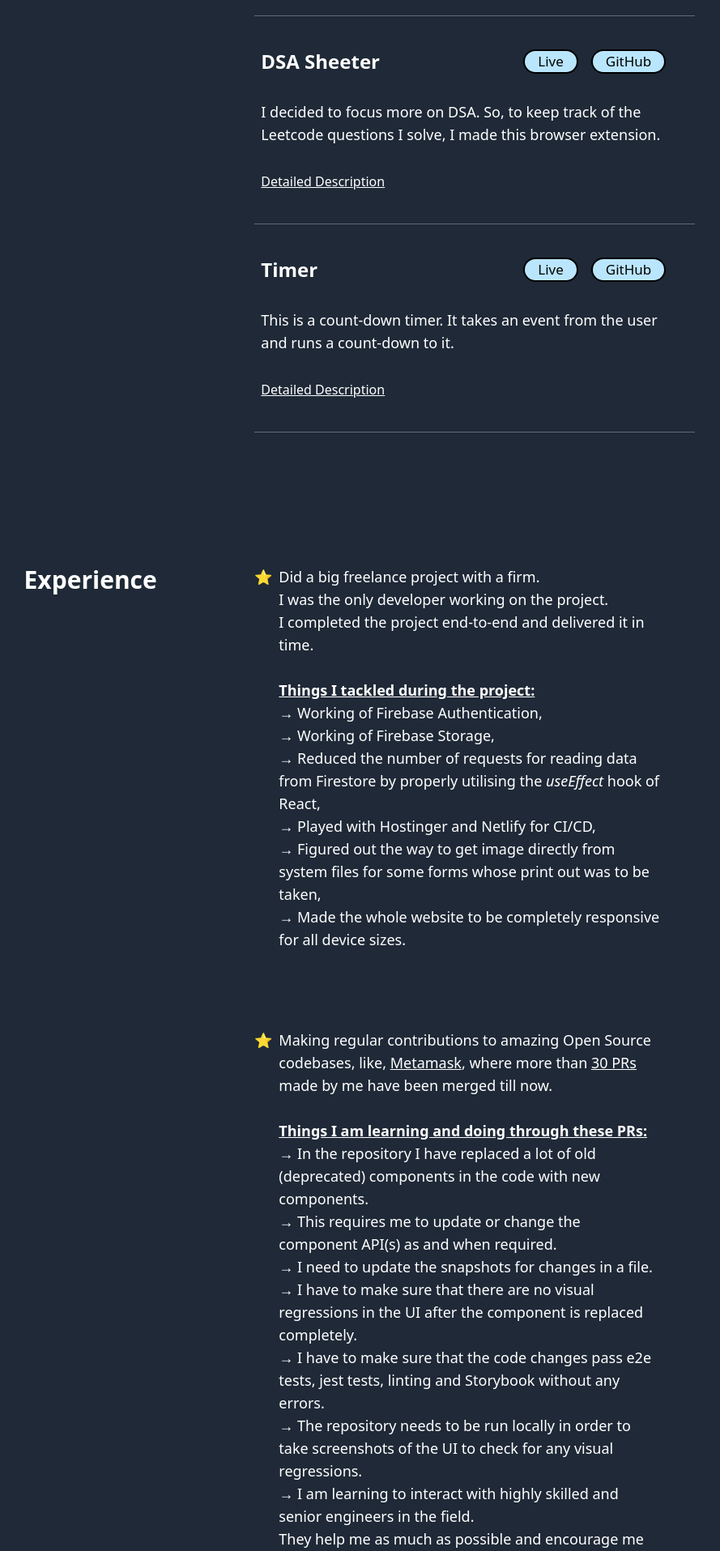
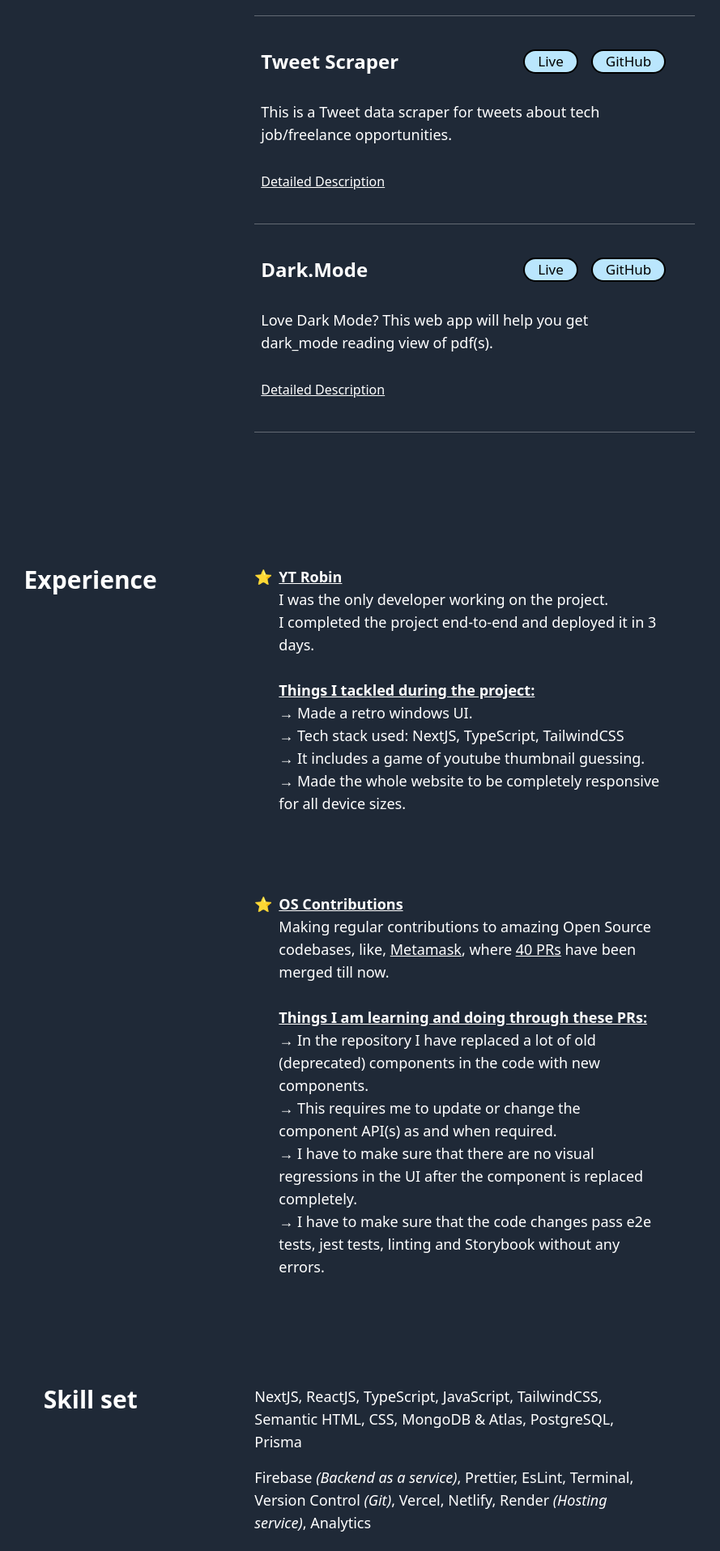
Before and after one commit to PrgrmrHarshShukla/Portfolio, a React (Vite) app in the folder client/: page / in a window 1280 px wide. Shown: the part 1780-3695 px from the top of the page at 81% size, without its empty margins (123-1012 px from the left). Built offline with nearby package versions, Linux system fonts and the light colour scheme.

Commit message:
Major updates

```diff
--- a/client/src/components/Experience.jsx
+++ b/client/src/components/Experience.jsx
@@ -13,17 +13,19 @@ function Experience(props) {
          <div className="flex flex-row gap-2">
            <div className="">⭐</div>
            <div>
-            <p>Did a big freelance project with a firm.</p>
+            <a href="https://www.ytrobin.com" target="_blank">
+              <p className='font-bold underline'>YT Robin</p>
+            </a>
             <p>I was the only developer working on the project.</p>
-            <p>I completed the project end-to-end and delivered it in time.</p>
+            <p>I completed the project end-to-end and deployed it in 3 days.</p>
             <br />
             <p className="font-semibold"><u>Things I tackled during the project:</u></p>
             <ul>
-              <li>→ Working of Firebase Authentication,</li>
-              <li>→ Working of Firebase Storage,</li>
-              <li>→ Reduced the number of requests for reading data from Firestore by properly utilising the <i>useEffect</i> hook of React,</li>
-              <li>→ Played with Hostinger and Netlify for CI/CD,</li>
-              <li>→ Figured out the way to get image directly from system files for some forms whose print out was to be taken,</li>
+              <li>→ Made a retro windows UI.</li>
+              <li>→ Tech stack used: NextJS, TypeScript, TailwindCSS</li>
+              <li>→ It includes a game of youtube thumbnail guessing.</li>
+              {/* <li>→ Played with Hostinger and Netlify for CI/CD,</li> */}
+              {/* <li>→ Figured out the way to get image directly from system files for some forms whose print out was to be taken,</li> */}
               <li>→ Made the whole website to be completely responsive for all device sizes.</li>
             </ul>
            </div>
@@ -31,27 +33,30 @@ function Experience(props) {
          <div className="flex flex-row gap-2">
            <div className="">⭐</div>
            <div>
-            <p>Making regular contributions to amazing Open Source codebases, like, <a href="https://github.com/MetaMask/metamask-extension"><u>Metamask</u></a>, where more than <u><a href="https://github.com/PrgrmrHarshShukla">30 PRs</a></u> made by me have been merged till now.</p>
+            <a href="https://github.com/pulls?q=is%3Aopen+is%3Apr+author%3APrgrmrHarshShukla+archived%3Afalse+is%3Aclosed+is%3Amerged" target="_blank">
+              <p className='font-bold underline'>OS Contributions</p>
+            </a>
+            <p>Making regular contributions to amazing Open Source codebases, like, <a href="https://github.com/MetaMask/metamask-extension"><u>Metamask</u></a>, where <u><a href="https://github.com/PrgrmrHarshShukla">40 PRs</a></u> have been merged till now.</p>
             <br />
             <p className="font-semibold"><u>Things I am learning and doing through these PRs:</u></p>
             <p>→ In the repository I have replaced a lot of old (deprecated) components in the code with new components.</p>
             <p>→ This requires me to update or change the component API(s) as and when required.</p>
-            <p>→ I need to update the snapshots for changes in a file.</p>
+            {/* <p>→ I need to update the snapshots for changes in a file.</p> */}
             <p>→ I have to make sure that there are no visual regressions in the UI after the component is replaced completely.</p>
             <p>→ I have to make sure that the code changes pass e2e tests, jest tests, linting and Storybook without any errors.</p>
-            <p>→ The repository needs to be run locally in order to take screenshots of the UI to check for any visual regressions.</p>
-            <p>→ I am learning to interact with highly skilled and senior engineers in the field.</p>
-            <p>They help me as much as possible and encourage me to figure out most of the things myself.</p>
+            {/* <p>→ The repository needs to be run locally in order to take screenshots of the UI to check for any visual regressions.</p> */}
+            {/* <p>→ I am learning to interact with highly skilled and senior engineers in the field.</p> */}
+            {/* <p>They help me as much as possible and encourage me to figure out most of the things myself.</p> */}
            </div>
          </div>
 
-         <div className="flex flex-row gap-2">
+         {/* <div className="flex flex-row gap-2">
            <div className="">⭐</div>
            <div>
             <p>Doing freelancing remotely and working on client projects.</p>
             <span>These projects give me regular practice of the concepts I learned long ago and give me the much needed real world experience.</span>
            </div>
-         </div>
+         </div>              */}
 
        </div>
 
--- a/client/src/components/ProjectData.jsx
+++ b/client/src/components/ProjectData.jsx
@@ -24,6 +24,20 @@ export default [
       ]
    },
    {
+      name: "YT Robin",
+      live: "https://www.ytrobin.com",
+      repo: "https://github.com/PrgrmrHarshShukla/yt_robin",
+      desc: "Enjoy the YouTube Thumbnail guessing game with the retro Windows UI.",
+      details: [
+         "This original idea belongs to Aadil Verma.",
+         "I created it end-to-end in 3 days.",
+         "I dealt with a lot of state updations, backend calls optimally in the main game page.",
+         "Takled them with proper use of useEffect and useState.",
+         "I can say I learnt these concepts mainly by doing.",
+         "Made it responsive across all devices."
+      ]
+   },
+   {
       name: "Scalable DB",
       live: "https://scalables.netlify.app",
       repo: "https://github.com/PrgrmrHarshShukla/scalableDB",
@@ -39,6 +53,18 @@ export default [
       ]
    },
    {
+      name: "Tweet Scraper",
+      live: "https://github.com/PrgrmrHarshShukla/scraper",
+      repo: "https://github.com/PrgrmrHarshShukla/scraper",
+      desc: "This is a Tweet data scraper for tweets about tech job/freelance opportunities.",
+      details: [
+         "This idea belongs to Harsh Agrawal.",
+         "It uses headless browser from scraping library Puppeteer to scrap tweet content.",
+         "And, OpenAI API to extract data from it and store in a PostgreSQL database.",
+         "Tech Stack: Next.js, TypeScript, TailwindCSS and PostgreSQL"
+      ]
+   },
+   {
       name: "Dark.Mode",
       live: "https://dark-mode-pdf.netlify.app",
       repo: "https://dark-mode-pdf.netlify.app",
@@ -50,19 +76,19 @@ export default [
          "Just pick a pdf from your local filesystem and get our beloved dark mode in reading view for it."
       ]
    },
-   {
-      name: "DSA Sheeter",
-      live: "https://github.com/PrgrmrHarshShukla/DSA_Sheeter",
-      repo: "https://github.com/PrgrmrHarshShukla/DSA_Sheeter",
-      desc: "I decided to focus more on DSA. So, to keep track of the Leetcode questions I solve, I made this browser extension.",
-      details: [
-         'This is a browser extension.',
-         "I thought of making this to keep track of the DSA questions I solve in the process of learning DSA.",
-         "It has a very minimal UI.",
-         "It just has a simple button to add the current question name and its link that helps you to access them whenever you want.",
-         "You will find a pic of its UI on GitHub README, as it has not yet been published to Chrome Web Store."
-      ]
-   },
+   // {
+   //    name: "DSA Sheeter",
+   //    live: "https://github.com/PrgrmrHarshShukla/DSA_Sheeter",
+   //    repo: "https://github.com/PrgrmrHarshShukla/DSA_Sheeter",
+   //    desc: "I decided to focus more on DSA. So, to keep track of the Leetcode questions I solve, I made this browser extension.",
+   //    details: [
+   //       'This is a browser extension.',
+   //       "I thought of making this to keep track of the DSA questions I solve in the process of learning DSA.",
+   //       "It has a very minimal UI.",
+   //       "It just has a simple button to add the current question name and its link that helps you to access them whenever you want.",
+   //       "You will find a pic of its UI on GitHub README, as it has not yet been published to Chrome Web Store."
+   //    ]
+   // },
    // {
    //    name: "YT Connect",
    //    live: "https://yt-connect.netlify.app",
@@ -72,17 +98,17 @@ export default [
    //       "Hey"
    //    ]
    // },
-   {
-      name: "Timer",
-      live: "https://count-down-timer-web-app.netlify.app/",
-      repo: "https://github.com/PrgrmrHarshShukla/CountDown-Timer",
-      desc: "This is a count-down timer. It takes an event from the user and runs a count-down to it.",
-      details: [
-         'This is one of my early beginner projects,',
-         'This was made using just HTML, CSS and JavaScript',
-         'I thought of making something like this to keep track of the time left with me until a target deadline or maybe a last date,',
-         'This made me feel about the actual impact I can make with my code, this has been a kind of motivation for me to keep learning,',
-         'You may want to give it a try for counting down to your favourite event using the live link above.',
-      ]
-   },
+   // {
+   //    name: "Timer",
+   //    live: "https://count-down-timer-web-app.netlify.app/",
+   //    repo: "https://github.com/PrgrmrHarshShukla/CountDown-Timer",
+   //    desc: "This is a count-down timer. It takes an event from the user and runs a count-down to it.",
+   //    details: [
+   //       'This is one of my early beginner projects,',
+   //       'This was made using just HTML, CSS and JavaScript',
+   //       'I thought of making something like this to keep track of the time left with me until a target deadline or maybe a last date,',
+   //       'This made me feel about the actual impact I can make with my code, this has been a kind of motivation for me to keep learning,',
+   //       'You may want to give it a try for counting down to your favourite event using the live link above.',
+   //    ]
+   // },
 ]
--- a/client/src/components/Stack.jsx
+++ b/client/src/components/Stack.jsx
@@ -8,13 +8,19 @@ function Stack(props) {
          <p>Skill set</p>
       </div>
 
-      <div className={`sm:w-2/3 sm:max-w-[500px] ${props.isDark ? "text-white " : "text-black "} flex flex-col justify-start gap-8 sm:gap-12 text-[15px] sm:text-lg`}>
+      <div className={`sm:w-2/3 sm:max-w-[500px] ${props.isDark ? "text-white " : "text-black "} flex flex-col justify-start gap-8 sm:gap-4 text-[15px] sm:text-lg`}>
         <p>
-          React, JavaScript, Firebase<i> (Backend as a service)</i>, TailwindCSS, Semantic HTML, CSS, Prettier, EsLint, Terminal, Version Control
+          NextJS, ReactJS, TypeScript, JavaScript, TailwindCSS, Semantic HTML, CSS, MongoDB & Atlas, PostgreSQL, Prisma
         </p>
         <p>
+          Firebase<i> (Backend as a service)</i>, Prettier, EsLint, Terminal, Version Control <i>(Git)</i>, Vercel, Netlify, Render <i>(Hosting service)</i>, Analytics
+        </p>
+        <p>
+          Python, C/C++
+        </p>
+        {/* <p>
           On my soft side, I am a responsible-careful-creative-strong-willed-detail-oriented-optimistic-ever-learning-polite and hard-working person.
-        </p>
+        </p>  */}
 
       </div>
 
```
